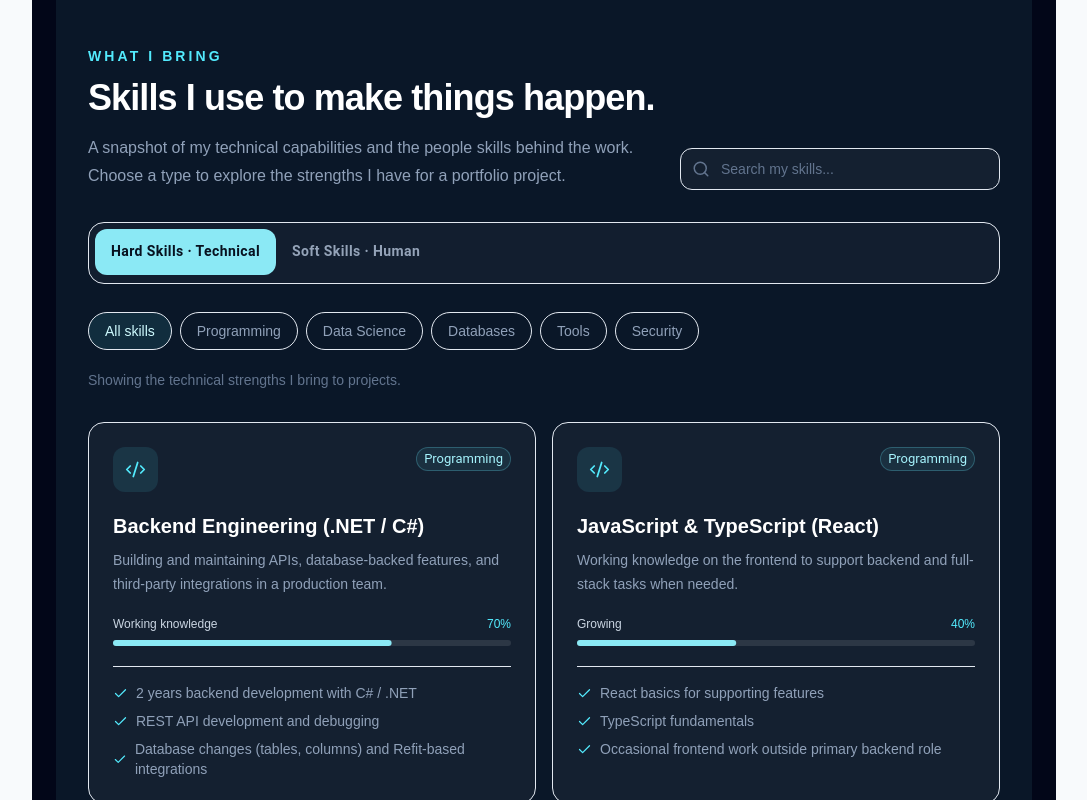
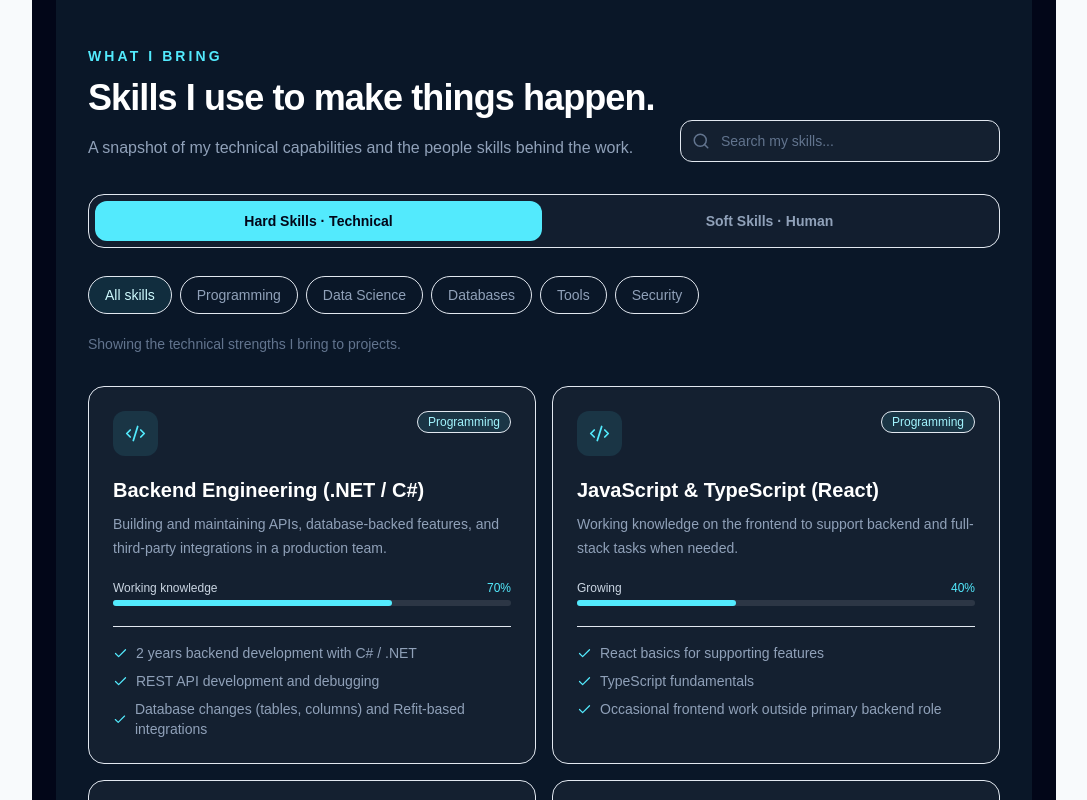
Before and after one commit to rizal-mujahiddan/rizal-mujahiddan.github.io, a React (Vite) app: page /skills in a window 1280 px wide. Shown: the part 340-1140 px from the top of the page, without its empty margins (96-1183 px from the left). Built offline with nearby package versions, Linux system fonts and the light colour scheme.

Commit message:
bugfix:error fixing because not sync mui or tailwindcss

```diff
--- a/package.json
+++ b/package.json
@@ -9,12 +9,11 @@
     "preview": "vite preview"
   },
   "dependencies": {
-    "@emotion/cache": "^11.14.0",
-    "@mui/icons-material": "^9.4.0",
     "embla-carousel": "^8.6.0",
     "embla-carousel-react": "^8.6.0",
     "lucide-react": "^1.42.0",
     "motion": "^12.43.0",
+    "prop-types": "^15.8.1",
     "react": "19.2.4",
     "react-dom": "19.2.4",
     "react-icons": "^5.7.0",
--- a/src/components/skills/SkillsTutorial.tsx
+++ b/src/components/skills/SkillsTutorial.tsx
@@ -1,5 +1,4 @@
 import { useMemo, useState } from "react";
-import { Chip, LinearProgress, Tab, Tabs, Tooltip } from "@mui/material";
 import { Check, Search } from "lucide-react";
 import {
   categoryDescription,
@@ -13,11 +12,13 @@ export function SkillsTutorial() {
   const [type, setType] = useState<SkillType>("hard");
   const [query, setQuery] = useState("");
   const [category, setCategory] = useState("All");
+
   const categories = categoryLabels(type);
   const visibleSkills = useMemo(
     () => filterSkills(type, query, category),
     [type, query, category],
   );
+
   const selectedDescription =
     category === "All"
       ? `Showing the ${type === "hard" ? "technical" : "human"} strengths I bring to projects.`
@@ -35,6 +36,7 @@ export function SkillsTutorial() {
       className="relative z-10 border-y border-white/10 bg-[#0a1728] px-6 py-16 lg:px-8 lg:py-20"
     >
       <div className="mx-auto max-w-6xl">
+        {/* Header */}
         <div className="flex flex-col justify-between gap-6 lg:flex-row lg:items-end">
           <div>
             <p className="mb-3 text-sm font-semibold uppercase tracking-[0.22em] text-cyan-300">
@@ -45,29 +47,43 @@ export function SkillsTutorial() {
             </h2>
             <p className="mt-4 max-w-2xl leading-7 text-slate-400">
               A snapshot of my technical capabilities and the people skills
-              behind the work. Choose a type to explore the strengths I have for
-              a portfolio project.
+              behind the work.
             </p>
           </div>
           <label className="relative w-full lg:max-w-xs">
             <span className="sr-only">Search my skills</span>
-            <Search
-              className="absolute left-3 top-3 text-slate-500"
-              size={18}
-            />
+            <Search className="absolute left-3 top-3 text-slate-500" size={18} />
             <input
               value={query}
-              onChange={(event) => setQuery(event.target.value)}
+              onChange={(e) => setQuery(e.target.value)}
               placeholder="Search my skills..."
               className="w-full rounded-xl border border-white/10 bg-white/4 py-2.5 pl-10 pr-4 text-sm text-white outline-none placeholder:text-slate-500 focus:border-cyan-300/50"
             />
           </label>
         </div>
-        <BoxTabs type={type} onChange={changeType} />
-        <div
-          className="mt-7 flex flex-wrap gap-2"
-          aria-label="Filter my skills by category"
-        >
+
+        {/* Tabs */}
+        <div className="mt-8 rounded-2xl border border-white/10 bg-white/3 p-1.5">
+          <div className="flex gap-1">
+            {(["hard", "soft"] as SkillType[]).map((t) => (
+              <button
+                key={t}
+                type="button"
+                onClick={() => changeType(t)}
+                className={`flex-1 rounded-xl px-4 py-2.5 text-sm font-bold transition ${
+                  type === t
+                    ? "bg-cyan-300 text-slate-950"
+                    : "text-slate-400 hover:text-white"
+                }`}
+              >
+                {t === "hard" ? "Hard Skills · Technical" : "Soft Skills · Human"}
+              </button>
+            ))}
+          </div>
+        </div>
+
+        {/* Category filters */}
+        <div className="mt-7 flex flex-wrap gap-2">
           <CategoryButton
             active={category === "All"}
             onClick={() => setCategory("All")}
@@ -82,7 +98,10 @@ export function SkillsTutorial() {
             />
           ))}
         </div>
+
         <p className="mt-5 text-sm text-slate-500">{selectedDescription}</p>
+
+        {/* Skill cards */}
         {visibleSkills.length > 0 ? (
           <div className="mt-8 grid gap-4 md:grid-cols-2">
             {visibleSkills.map((skill) => (
@@ -99,42 +118,6 @@ export function SkillsTutorial() {
   );
 }
 
-function BoxTabs({
-  type,
-  onChange,
-}: {
-  type: SkillType;
-  onChange: (value: SkillType) => void;
-}) {
-  return (
-    <div className="mt-8 rounded-2xl border border-white/10 bg-white/3 p-1.5">
-      <Tabs
-        value={type}
-        onChange={(_, value: SkillType) => onChange(value)}
-        aria-label="Choose the type of skills to show"
-        sx={{
-          "& .MuiTabs-indicator": { display: "none" },
-          "& .MuiTab-root": {
-            color: "#94a3b8",
-            fontWeight: 700,
-            textTransform: "none",
-            minHeight: 46,
-            borderRadius: "12px",
-            transition: "all .2s",
-          },
-          "& .Mui-selected": {
-            color: "#07111f !important",
-            backgroundColor: "#8be9f5",
-          },
-        }}
-      >
-        <Tab value="hard" label="Hard Skills · Technical" />
-        <Tab value="soft" label="Soft Skills · Human" />
-      </Tabs>
-    </div>
-  );
-}
-
 function CategoryButton({
   active,
   label,
@@ -148,7 +131,11 @@ function CategoryButton({
     <button
       type="button"
       onClick={onClick}
-      className={`rounded-full border px-4 py-2 text-sm font-medium transition ${active ? "border-cyan-300/50 bg-cyan-300/10 text-cyan-100" : "border-white/10 bg-white/300 text-slate-400 hover:border-white/25 hover:text-white"}`}
+      className={`rounded-full border px-4 py-2 text-sm font-medium transition ${
+        active
+          ? "border-cyan-300/50 bg-cyan-300/10 text-cyan-100"
+          : "border-white/10 bg-white/300 text-slate-400 hover:border-white/25 hover:text-white"
+      }`}
     >
       {label}
     </button>
@@ -167,18 +154,9 @@ function SkillCard({
         <div className="rounded-xl bg-cyan-300/10 p-3 text-cyan-300">
           <Icon size={21} />
         </div>
-        <Tooltip title={`${skill.level}% proficiency`}>
-          <Chip
-            label={skill.category}
-            size="small"
-            sx={{
-              color: "#a5f3fc",
-              borderColor: "rgba(103,232,249,.25)",
-              backgroundColor: "rgba(103,232,249,.08)",
-            }}
-            variant="outlined"
-          />
-        </Tooltip>
+        <span className="rounded-full border border-cyan-300/25 bg-cyan-300/10 px-2.5 py-0.5 text-xs text-cyan-200">
+          {skill.category}
+        </span>
       </div>
       <h3 className="mt-5 text-xl font-semibold text-white">{skill.name}</h3>
       <p className="mt-2 min-h-12 text-sm leading-6 text-slate-400">
@@ -190,21 +168,13 @@ function SkillCard({
         </span>
         <span className="text-cyan-300">{skill.level}%</span>
       </div>
-      <LinearProgress
-        variant="determinate"
-        value={skill.level}
-        aria-label={`${skill.name} proficiency`}
-        sx={{
-          mt: 1,
-          height: 6,
-          borderRadius: 6,
-          backgroundColor: "rgba(255,255,255,.1)",
-          "& .MuiLinearProgress-bar": {
-            backgroundColor: "#8be9f5",
-            borderRadius: 6,
-          },
-        }}
-      />
+      {/* Progress bar */}
+      <div className="mt-1 h-1.5 w-full rounded-full bg-white/10">
+        <div
+          className="h-full rounded-full bg-cyan-300 transition-all"
+          style={{ width: `${skill.level}%` }}
+        />
+      </div>
       <ul className="mt-5 space-y-2 border-t border-white/10 pt-4">
         {skill.evidence.map((item) => (
           <li
```
Also changed, not shown: 1 other file (tests, documents, lock files or other folders).
